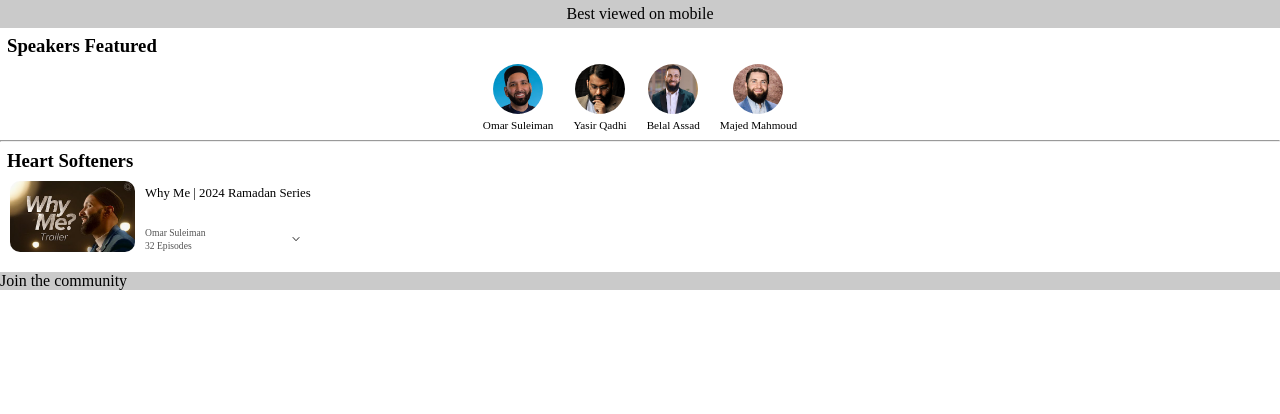
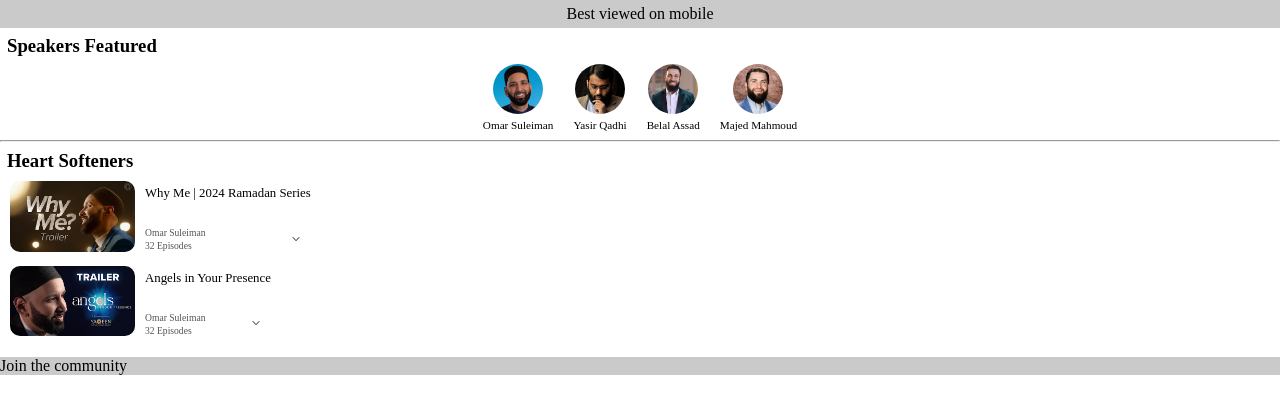
Before and after one commit to sajidmohd717/islamic-lectures-react, a React (Vite) app: page / in a window 1280 px wide. Shown: the top 414 px of the page. Built offline with nearby package versions, Linux system fonts and the light colour scheme.

Commit message:
wouah, now the series component is super dynamic, can add more serieses easily, but still needs more work

```diff
--- a/src/App.jsx
+++ b/src/App.jsx
@@ -2,6 +2,8 @@ import Header from "./Header.jsx";
 import Footer from "./Footer.jsx";
 import Speakers from "./speaker/Speakers.jsx";
 import Series from "./series/Series.jsx"
+import SeriesDraft from "./series/SeriesDraft.jsx";
+
 
 function App() {
   return (
@@ -10,7 +12,7 @@ function App() {
       <Speakers />
       <hr />
       <h3>Heart Softeners</h3>
-      <Series />
+      <SeriesDraft />
       <Footer />
     </>
   );
--- a/src/series/Series.jsx
+++ b/src/series/Series.jsx
@@ -3,21 +3,21 @@ import downArrow from "../assets/down-arrow.png";
 
 import styles from "./Series.module.css";
 
-function Series() {
+function Series(props) {
   return (
-    <a href="https://youtube.com/playlist?list=PLQ02IYL5pmhFYDrmxNHAlwgcHOR4h1bPa">
+    <a href={props.link}>
       <div className={styles["series-container"]}>
         <div className="image-container">
-          <img className={styles["thumbnail-img"]} src={whyMe} alt="" />
+          <img className={styles["thumbnail-img"]} src={props.thumbnail} alt="" />
         </div>
         <div className={styles["text-container"]}>
           <div className={styles["title"]}>
-            <span>Why Me | 2024 Ramadan Series</span>
+            <span>{props.title}</span>
           </div>
           <div className={styles["meta-title"]}>
             <div className={styles["meta-title-left"]}>
-              <span>Omar Suleiman</span>
-              <span>32 Episodes</span>
+              <span>{props.speaker}</span>
+              <span>{props.episodes}</span>
             </div>
             <div className={styles["meta-title-right"]}>
               <img className={styles["down-arrow"]} src={downArrow} alt="" />
--- /dev/null
+++ b/src/series/SeriesDraft.jsx
@@ -0,0 +1,21 @@
+import Series from './Series.jsx'
+
+
+import whyMe from "../assets/thumbnail/heart-softeners/whyme.jpg";
+import angels1 from '../assets/thumbnail/heart-softeners/angels1.jpg'
+
+
+function SeriesDraft() {
+
+    let whymewebsite = "https://youtube.com/playlist?list=PLQ02IYL5pmhFYDrmxNHAlwgcHOR4h1bPa"
+    let angelswebsite = "https://youtube.com/playlist?list=PLQ02IYL5pmhFYDrmxNHAlwgcHOR4h1bPa"
+
+    return (
+        <>
+        <Series thumbnail={whyMe} link={whymewebsite} title={'Why Me | 2024 Ramadan Series'} speaker={'Omar Suleiman'} episodes={'32 Episodes'}/>
+        <Series thumbnail={angels1} link={angelswebsite} title={'Angels in Your Presence'} speaker={'Omar Suleiman'} episodes={'32 Episodes'}/>
+        </>
+    );
+}
+
+export default SeriesDraft
```
